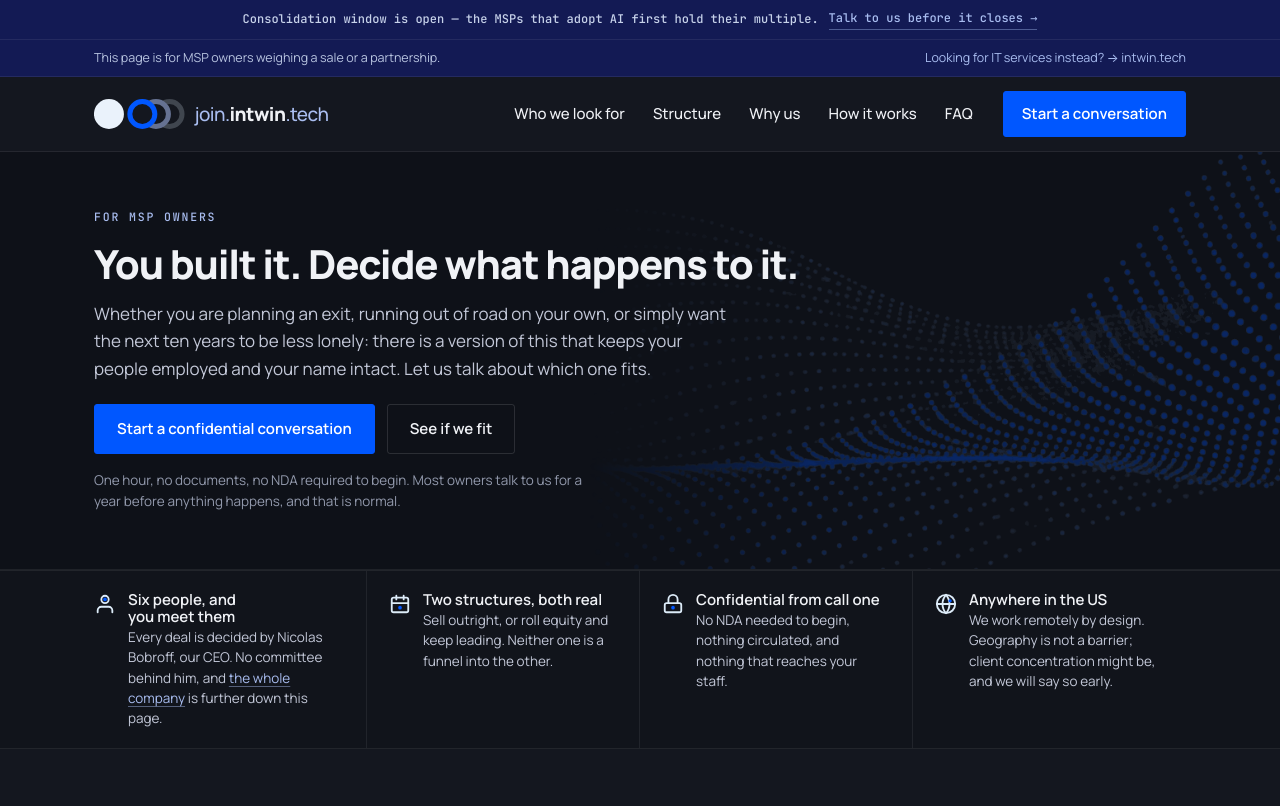
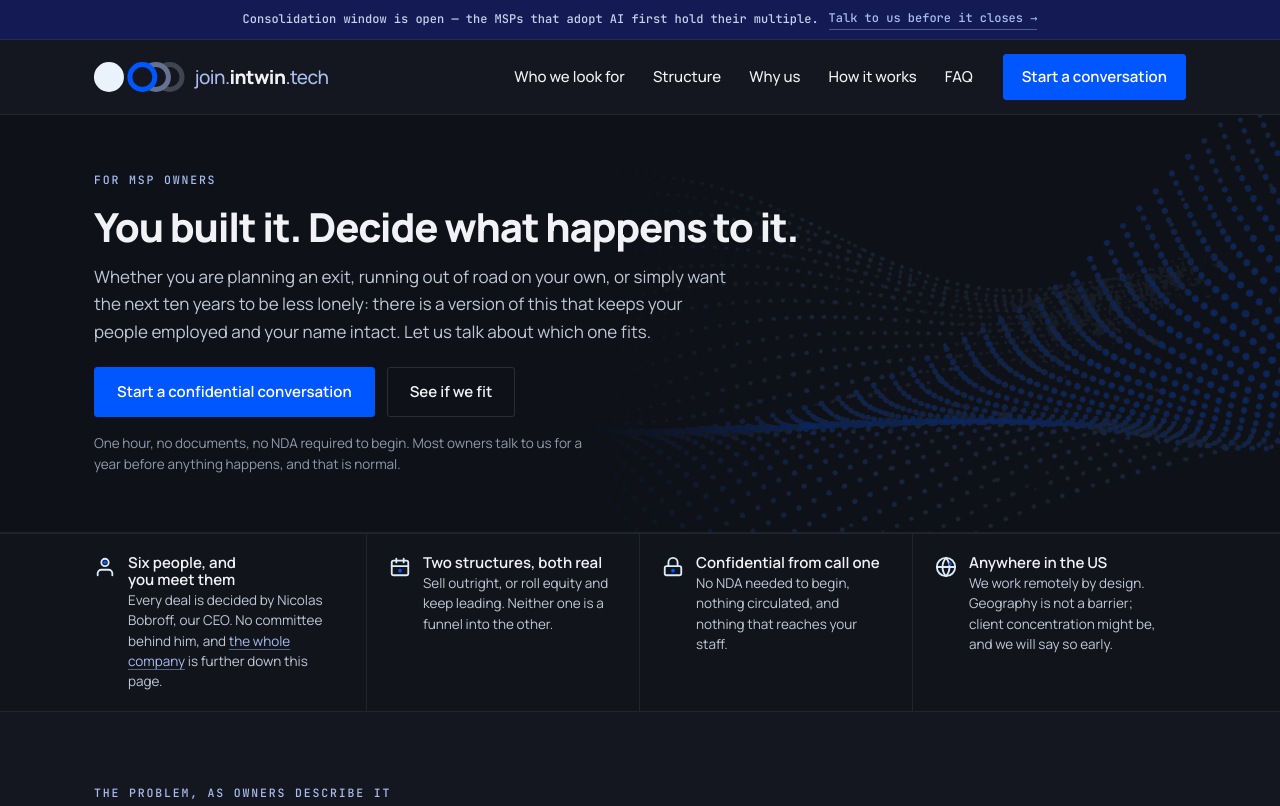
Before and after one commit to lisaivanchikova/intwin-site, a plain HTML site: page join.html in a window 1280 px wide. Shown: the top 806 px of the page. Drawn offline with Linux system fonts and the light colour scheme.

Commit message:
Join page: drop the second bar, leaving one line above the header
Two stacked bars competed for the same glance — the announce line and a
context strip explaining who the page is for. The strip said what the
eyebrow and the H1 already say two hundred pixels below, and its right-hand
link out to intwin.tech invited a self-selecting seller to leave before
reading anything.

.topbar and .topbar-join go with it: nothing else used them once the main
layout lost its own top bar on 28.08. Style version bumped so the change
survives a cached stylesheet.

Co-Authored-By: Claude Opus 5 <noreply@anthropic.com>
Claude-Session: https://claude.ai/code/session_01KujUEvbRkv8uwDg19XYAfc

```diff
--- a/assets/css/site.css
+++ b/assets/css/site.css
@@ -141,13 +141,6 @@ p a.arrow-link:hover{text-decoration:none}
 .arrow-link:hover::after{transform:translateX(3px)}
 
 /* ---------- top bar ---------- */
-.topbar{background:var(--well);color:#A7AFC4;font-size:12.5px;border-bottom:1px solid var(--line2)}
-.topbar .wrap{display:flex;justify-content:space-between;gap:16px;padding:8px 24px;flex-wrap:wrap}
-.topbar b{color:#fff;font-weight:600}
-.topbar a{color:var(--body)}
-.topbar a:hover{color:#fff}
-.topbar .tb-right{display:flex;gap:18px}
-@media(max-width:720px){.topbar .tb-right{display:none}}
 
 /* ---------- header ---------- */
 header{
@@ -519,9 +512,6 @@ footer a:hover{color:#fff}
 ::selection{background:rgba(0,87,255,.45);color:#fff}
 
 /* ---------- join: owner-facing shell ---------- */
-.topbar-join{background:var(--ink-navy);color:#B8C4E0}
-.topbar-join a{color:var(--echo)}
-.topbar-join a:hover{color:#fff}
 .fgrid-join{grid-template-columns:1.7fr 1fr 1fr}
 @media(max-width:760px){.fgrid-join{grid-template-columns:1fr}}
 
--- a/join.html
+++ b/join.html
@@ -27,7 +27,7 @@
 <link rel="preconnect" href="https://fonts.googleapis.com">
 <link rel="preconnect" href="https://fonts.gstatic.com" crossorigin>
 <link href="https://fonts.googleapis.com/css2?family=JetBrains+Mono:wght@500;700&family=Manrope:wght@400;500;600;700;800&display=swap" rel="stylesheet">
-<link rel="stylesheet" href="assets/css/site.css?v=13">
+<link rel="stylesheet" href="assets/css/site.css?v=14">
 </head>
 <body>
 
@@ -38,15 +38,6 @@
   <div class="wrap">
     <span>Consolidation window is open &mdash; the MSPs that adopt AI first hold their multiple.</span>
     <a href="#start">Talk to us before it closes &rarr;</a>
-  </div>
-</div>
-
-<div class="topbar topbar-join">
-  <div class="wrap">
-    <div>This page is for MSP owners weighing a sale or a partnership.</div>
-    <div class="tb-right">
-      <a href="index.html">Looking for IT services instead? &rarr; intwin.tech</a>
-    </div>
   </div>
 </div>
 
@@ -598,6 +589,6 @@
 
 <a class="stickycta" href="#start">Start a confidential conversation</a>
 
-<script src="assets/js/site.js?v=13"></script>
+<script src="assets/js/site.js?v=14"></script>
 </body>
 </html>
```
Also changed, not shown: about.html (+2 -2 lines), ai.html (+2 -2 lines), backup-recovery.html (+2 -2 lines), cloud-microsoft-365.html (+2 -2 lines), co-managed-it.html (+2 -2 lines), contact.html (+2 -2 lines), cybersecurity.html (+2 -2 lines), help-desk.html (+2 -2 lines), index.html (+2 -2 lines), managed-it.html (+2 -2 lines), services.html (+2 -2 lines), solutions.html (+2 -2 lines), src/layout-join.html (+2 -11 lines), src/layout.html (+2 -2 lines).
